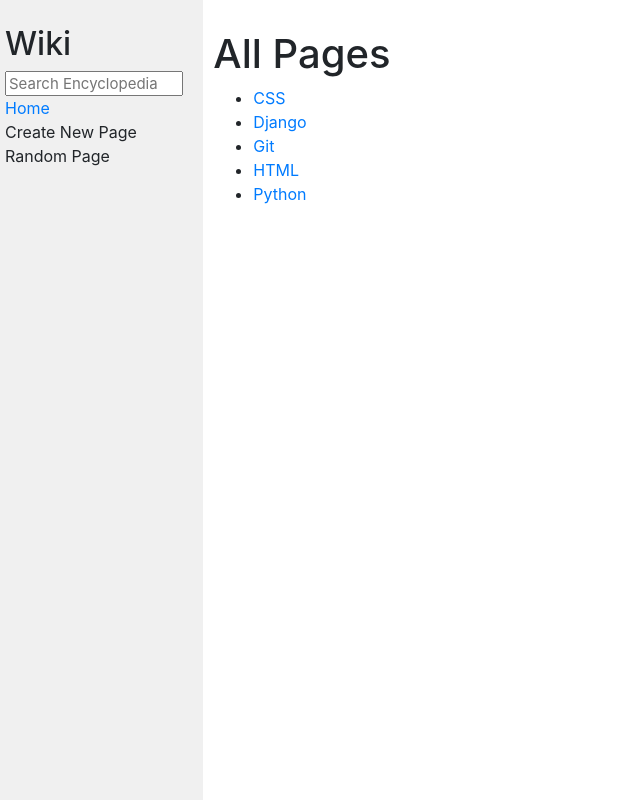
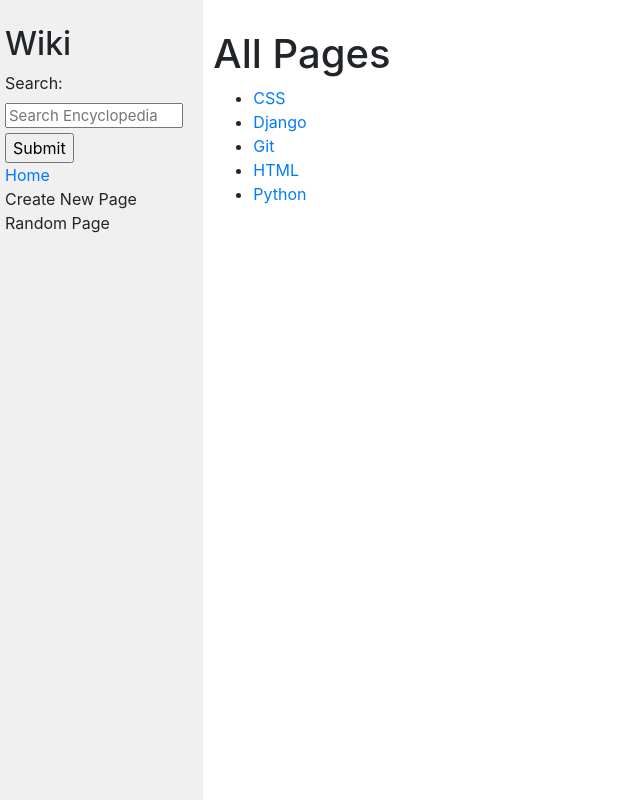
Before and after one commit to ArsaCode/wiki, a Django app: page / in a window 1280 px wide. Shown: the whole page, without its empty margins (0-640 px from the left). Run offline with Django 3.2, Linux system fonts and the light colour scheme; some libraries are stand-ins or nearby versions.

Commit message:
Added the search page feature

```diff
--- a/encyclopedia/static/encyclopedia/styles.css
+++ b/encyclopedia/static/encyclopedia/styles.css
@@ -25,6 +25,7 @@
     width: 100%;
     font-size: 15px;
     line-height: 15px;
+    margin-bottom: 5px;
 }
 
 .sidebar {
--- a/encyclopedia/templates/encyclopedia/layout.html
+++ b/encyclopedia/templates/encyclopedia/layout.html
@@ -12,8 +12,12 @@
         <div class="row">
             <div class="sidebar col-lg-2 col-md-3">
                 <h2>Wiki</h2>
-                <form>
-                    <input class="search" type="text" name="q" placeholder="Search Encyclopedia">
+                <form action="{% url 'encyclopedia:search' %}" method="POST">
+                    {% csrf_token %}
+                    {{ form }}
+                    <div>
+                        <input type="submit">
+                    </div>
                 </form>
                 <div>
                     <a href="{% url 'encyclopedia:index' %}">Home</a>
--- a/encyclopedia/urls.py
+++ b/encyclopedia/urls.py
@@ -2,8 +2,9 @@
 
 from . import views
 
-app_name="encyclopedia"
+app_name = "encyclopedia"
 urlpatterns = [
     path("", views.index, name="index"),
-    path("wiki/<str:title>", views.page, name="title")
+    path("wiki/<str:title>", views.title, name="title"),
+    path("search", views.search, name="search")
 ]
--- a/encyclopedia/views.py
+++ b/encyclopedia/views.py
@@ -1,19 +1,60 @@
 from django.shortcuts import render
 import markdown2
+from django import forms
+from django.http import HttpResponseRedirect
+from django.urls import reverse
 from . import util
+
+class SearchForm(forms.Form):
+    search = forms.CharField(label="Search",
+                            max_length=100,
+                            widget= forms.TextInput
+                            (attrs={'class':'search',
+				            'placeholder':'Search Encyclopedia'
+                            }))
 
 
 def index(request):
     return render(request, "encyclopedia/index.html", {
         "entries": util.list_entries(),
+        "form": SearchForm()
     })
 
-def page(request, title):
+def title(request, title):
     if util.get_entry(title):
         content = markdown2.markdown(util.get_entry(title))
         return render(request, "encyclopedia/page.html", {
         "title": title,
-        "page": content
+        "page": content,
+        "form": SearchForm()
         })
     else:
         return render(request, "encyclopedia/404.html")
+
+def search(request):
+    if request.method == "POST":
+        form = SearchForm(request.POST)
+        if form.is_valid():
+            search = form.cleaned_data["search"]
+            if util.get_entry(search):
+                return HttpResponseRedirect(f"wiki/{ search }")
+            for entry in util.list_entries():
+                if search.lower() in entry.lower():
+                    searchlist = []
+                    searchlist.append(entry)
+                    return render(request, "encyclopedia/search.html", {
+                        "search": search,
+                        "searchlist": searchlist,
+                        "form": SearchForm()
+                    })
+            else:
+                return render(request, "encyclopedia/404.html", {
+                    "form": form
+            })
+        else:
+            return render(request, "encyclopedia/index.html", {
+                "form": form
+            })
+    return render(request, "encyclopedia/index.html", {
+        "form": SearchForm()
+    })
--- a/wiki/urls.py
+++ b/wiki/urls.py
@@ -1,18 +1,3 @@
-"""wiki URL Configuration
-
-The `urlpatterns` list routes URLs to views. For more information please see:
-    https://docs.djangoproject.com/en/3.0/topics/http/urls/
-Examples:
-Function views
-    1. Add an import:  from my_app import views
-    2. Add a URL to urlpatterns:  path('', views.home, name='home')
-Class-based views
-    1. Add an import:  from other_app.views import Home
-    2. Add a URL to urlpatterns:  path('', Home.as_view(), name='home')
-Including another URLconf
-    1. Import the include() function: from django.urls import include, path
-    2. Add a URL to urlpatterns:  path('blog/', include('blog.urls'))
-"""
 from django.contrib import admin
 from django.urls import include, path
 
```
Also changed, not shown: encyclopedia/templates/encyclopedia/search.html (added, +16 -0 lines).
